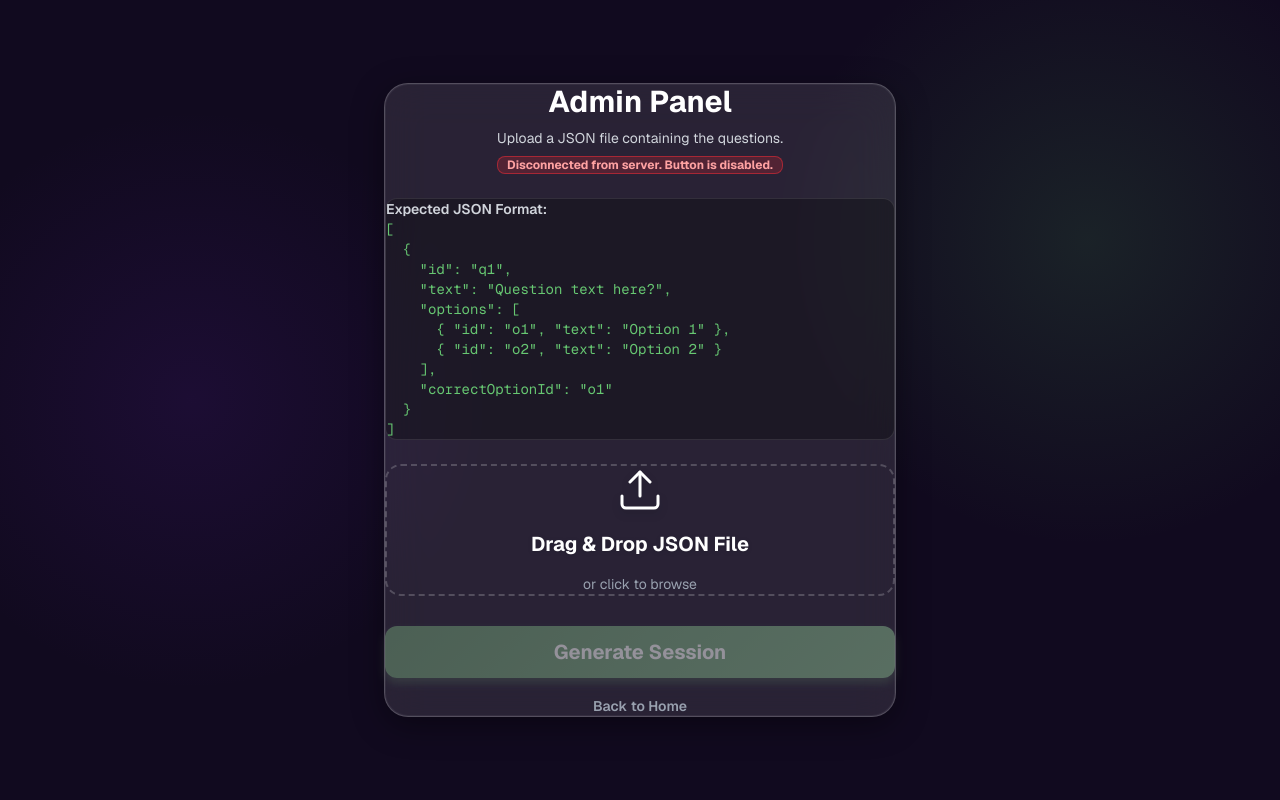
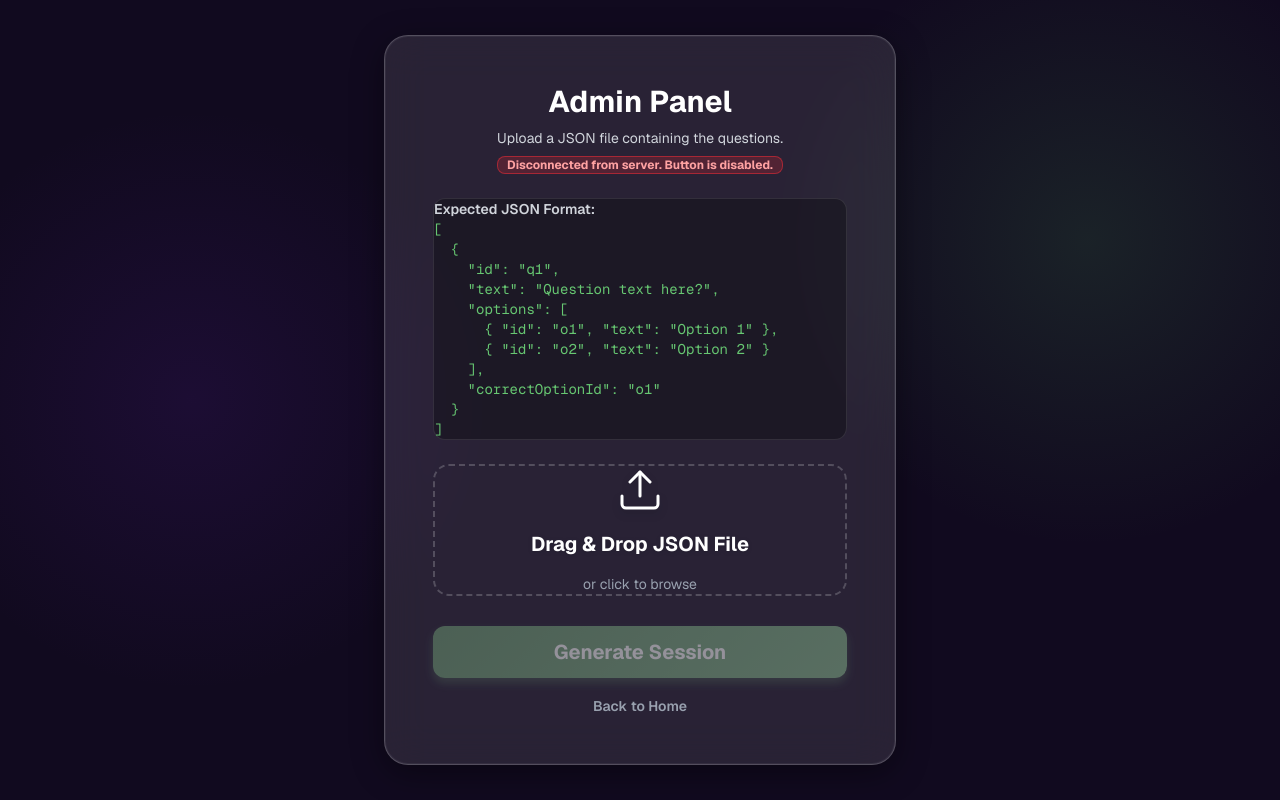
Before and after one commit to benjaminlillo/turbohoot, a Next.js app in the folder frontend/: page /admin in a window 1280 px wide. Built offline with nearby package versions, Linux system fonts and the light colour scheme; no server answers.

Commit message:
Hardcode glass-panel padding into CSS to bypass Tailwind cache bugs

```diff
--- a/frontend/src/app/globals.css
+++ b/frontend/src/app/globals.css
@@ -50,6 +50,13 @@ body {
   border: 1px solid var(--panel-border);
   box-shadow: inset 0 0 0 1px rgba(255,255,255,0.05), 0 8px 32px 0 rgba(0, 0, 0, 0.4);
   border-radius: 1.5rem;
+  padding: 1.5rem;
+}
+
+@media (min-width: 768px) {
+  .glass-panel {
+    padding: 3rem;
+  }
 }
 
 .btn-primary {
--- a/frontend/src/app/host/[pin]/page.tsx
+++ b/frontend/src/app/host/[pin]/page.tsx
@@ -101,7 +101,7 @@ export default function HostGame({ params }: { params: Promise<{ pin: string }>
 
   const renderLobby = () => (
     <div className="flex flex-col items-center justify-center w-full flex-1 px-8 py-12 md:px-24 md:py-24 min-h-screen">
-      <div className="glass-panel p-12 md:p-24 flex flex-col items-center w-full max-w-6xl gap-12 shadow-2xl">
+      <div className="glass-panel flex flex-col items-center w-full max-w-6xl gap-12 shadow-2xl">
 
         <div className="flex flex-col md:flex-row justify-between items-center w-full gap-8 md:gap-0">
           <div className="flex flex-col gap-4 w-full text-center md:text-left items-center md:items-start">
```
